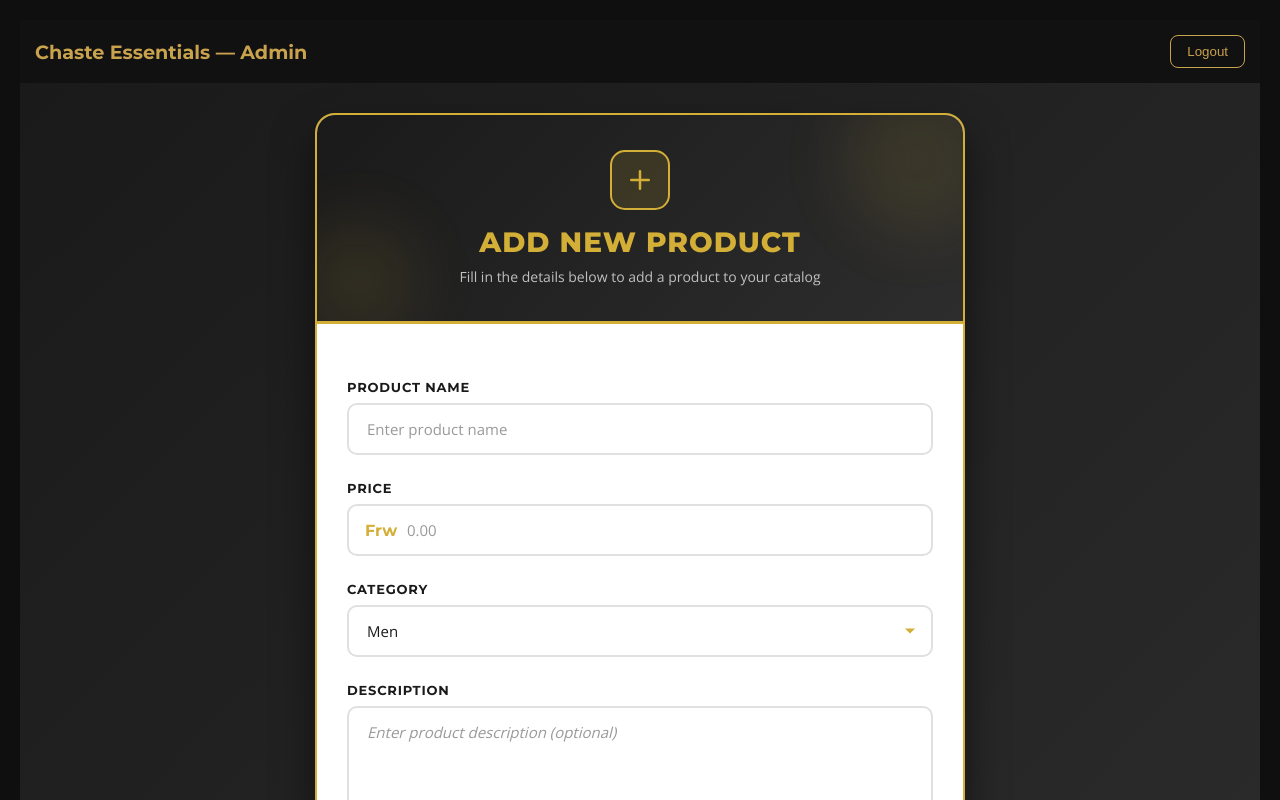
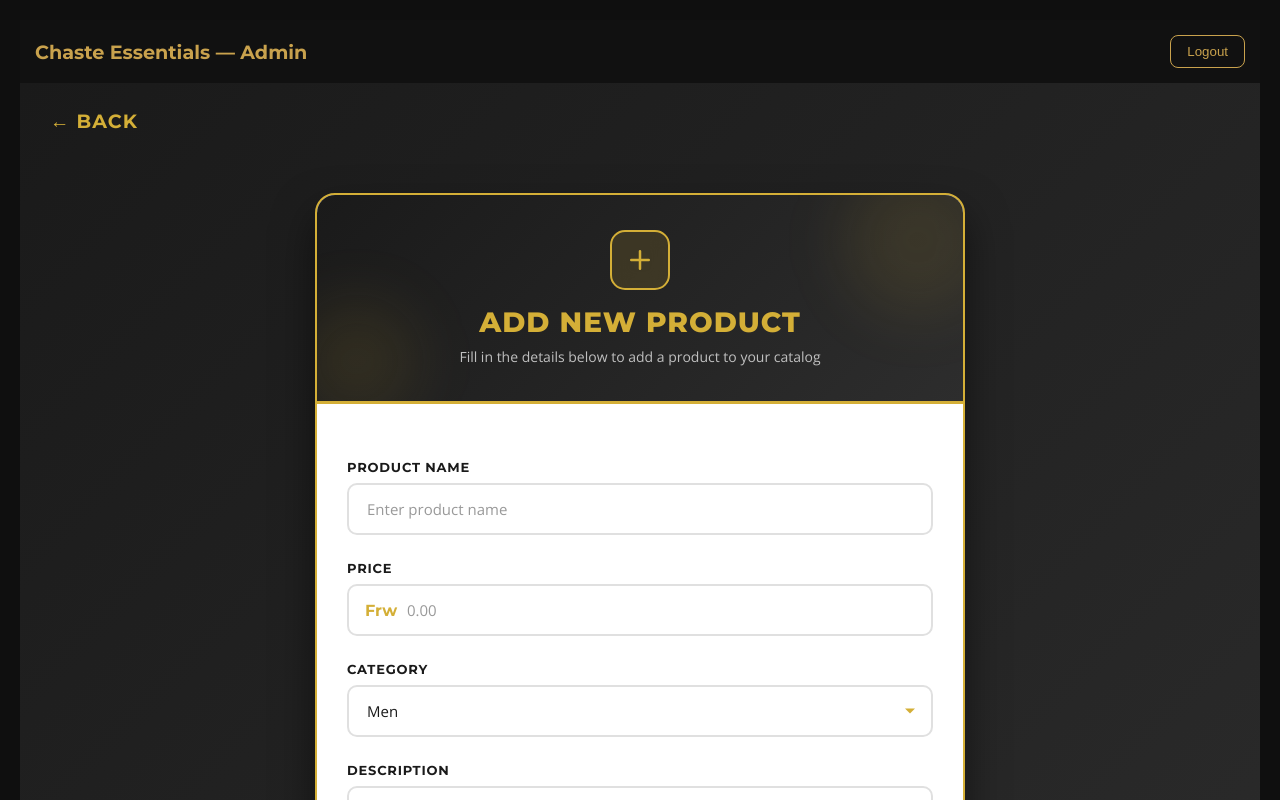
Before and after one commit to Nice-91/Chaste-essentialss, a React (Vite) app: page /admin/products/add in a window 1280 px wide. Shown: the top 800 px of the page. Built offline with nearby package versions, Linux system fonts and the light colour scheme; sample sign-in values are in the browser's storage.

Commit message:
adding back button

```diff
--- a/src/admin/AddProduct.css
+++ b/src/admin/AddProduct.css
@@ -7,12 +7,39 @@
   background: linear-gradient(135deg, #1a1a1a 0%, #2d2d2d 100%);
   padding: 30px 20px;
   font-family: 'Open Sans', sans-serif;
+  position: relative;
+}
+
+/* Back Button */
+.back-button {
+  position: absolute;
+  top: 20px;
+  left: 20px;
+  background: none;
+  border: none;
+  color: #d4af37;
+  font-size: 1.2rem;
+  font-weight: 700;
+  cursor: pointer;
+  font-family: 'Montserrat', sans-serif;
+  transition: color 0.3s ease;
+  z-index: 10;
+  display: flex;
+  align-items: center;
+  gap: 6px;
+  padding: 6px 10px;
+  border-radius: 6px;
+}
+
+.back-button:hover {
+  color: #b8923d;
+  background: rgba(212, 175, 55, 0.15);
 }
 
 /* Card Wrapper */
 .add-product-card {
   max-width: 650px;
-  margin: 0 auto;
+  margin: 80px auto 0 auto; /* Margin top to clear back button */
   background: #ffffff;
   border-radius: 20px;
   overflow: hidden;
@@ -158,7 +185,7 @@
   color: #999;
 }
 
-/* Price Input with Dollar Sign */
+/* Price Input with Currency Sign */
 .price-input-wrapper {
   position: relative;
   padding-left: 0px !important;
--- a/src/admin/AddProduct.jsx
+++ b/src/admin/AddProduct.jsx
@@ -1,6 +1,6 @@
 import React, { useState } from "react";
+import { useNavigate } from "react-router-dom";
 import api from "../utils/api";
-import { useNavigate } from "react-router-dom";
 import "./AddProduct.css";
 
 const AddProduct = () => {
@@ -44,7 +44,6 @@
       data.append("image", form.image);
       data.append("description", form.description || "");
 
-      // Send form data without overriding headers (let axios set multipart/form-data)
       await api.post("products/", data);
 
       alert("Product added successfully!");
@@ -59,6 +58,15 @@
 
   return (
     <div className="add-product-container">
+      {/* Back button on top left */}
+      <button
+        className="back-button"
+        onClick={() => navigate(-1)}
+        aria-label="Go back"
+      >
+        ← Back
+      </button>
+
       <div className="add-product-card">
         <div className="add-product-header">
           <div className="add-product-icon">
--- a/src/admin/Products.css
+++ b/src/admin/Products.css
@@ -1,4 +1,3 @@
-/* Import Google Fonts */
 @import url('https://fonts.googleapis.com/css2?family=Montserrat:wght@400;600;700;800&family=Open+Sans:wght@400;600&display=swap');
 
 /* Main Container */
@@ -7,6 +6,29 @@
   background: linear-gradient(135deg, #1a1a1a 0%, #2d2d2d 100%);
   padding: 40px 20px;
   font-family: 'Open Sans', sans-serif;
+}
+
+/* Back Button */
+.back-button {
+  background: transparent;
+  border: 2px solid #d4af37;
+  color: #d4af37;
+  font-family: 'Montserrat', sans-serif;
+  font-weight: 700;
+  padding: 8px 20px;
+  border-radius: 10px;
+  cursor: pointer;
+  text-transform: uppercase;
+  letter-spacing: 1px;
+  margin-bottom: 20px;
+  transition: all 0.3s ease;
+}
+
+.back-button:hover {
+  background: #d4af37;
+  color: #1a1a1a;
+  box-shadow: 0 4px 12px rgba(212, 175, 55, 0.6);
+  transform: translateY(-2px);
 }
 
 /* Header Section */
--- a/src/pages/Home/Home.css
+++ b/src/pages/Home/Home.css
@@ -93,6 +93,7 @@
   opacity: 0;
   transform: translateY(40px);
   transition: all 1s ease-out;
+  font-family:'open', sans-serif;
 }
 
 .home-content.visible {
@@ -122,7 +123,7 @@
 }
 
 .badge-text {
-  font-family: 'Poppins', sans-serif;
+  font-family: 'open', sans-serif;
   font-size: 0.875rem;
   font-weight: 500;
   color: #FFFFFF;
@@ -130,7 +131,7 @@
 
 /* Main Title */
 .home-title {
-  font-family: 'Open Sans', sans-serif;
+  font-family: 'Montserrat', sans-serif;
   font-size: 3.5rem;
   font-weight: 700;
   line-height: 1.1;
@@ -329,10 +330,10 @@
   }
 
   .trust-item {
-    flex-basis: auto; /* Let width fit content */
-    justify-content: flex-start; /* Icon + text left aligned */
+    flex-basis: auto;
+    justify-content: flex-start;
     text-align: left;
-    width: fit-content; /* shrink-wrap width */
+    width: fit-content;
   }
 
   .btn {
--- a/src/pages/Shop/Shop.css
+++ b/src/pages/Shop/Shop.css
@@ -34,6 +34,7 @@
   font-size: clamp(3rem, 8vw, 6rem);
   font-weight: 800;
   color: #FFFFFF;
+  font-family: 'Montserrat', sans-serif;
 }
 
 .gold-text {
@@ -43,7 +44,7 @@
 }
 
 .hero-description {
-  font-family: 'Poppins', sans-serif;
+  font-family: 'open', sans-serif;
   color: rgba(255,255,255,0.7);
   max-width: 700px;
   margin: 20px auto 0;
@@ -71,6 +72,9 @@
   background: #1a1a1a;
   cursor: pointer;
   transition: transform 0.4s ease;
+  display: block; /* make Link behave like a block */
+  text-decoration: none; /* remove underline */
+  color: inherit; /* inherit text color */
 }
 
 .showcase-card:hover {
@@ -121,11 +125,12 @@
   font-weight: 700;
   color: #FFFFFF; /* WHITE TEXT */
   margin-bottom: 10px;
+  font-family: 'Montserrat', sans-serif;
 }
 
 .card-content p {
-  font-family: 'Poppins', sans-serif;
-  color: rgba(255,255,255,0.9); /* WHITE DESCRIPTION */
+  font-family: 'Open', sans-serif;
+  color: rgba(255,255,255,0.9);
   font-size: 1rem;
   margin-bottom: 25px;
 }
@@ -135,17 +140,18 @@
   display: inline-flex;
   align-items: center;
   gap: 12px;
-  font-family: 'Poppins', sans-serif;
+  font-family: 'open', sans-serif;
   color: #FFFFFF;
   text-transform: uppercase;
   letter-spacing: 1.2px;
   font-size: 0.85rem;
-  text-decoration: none;
+  cursor: pointer;
   transition: all 0.3s ease;
 }
 
 .explore-btn:hover {
   color: #C9A24D;
+  text-decoration: underline;
 }
 
 /* ================= RESPONSIVE ================= */
--- a/src/pages/Shop/Shop.jsx
+++ b/src/pages/Shop/Shop.jsx
@@ -53,8 +53,9 @@
       <section className="categories-showcase">
         <div className="showcase-grid">
           {categories.map((category, index) => (
-            <div
+            <Link
               key={category.id}
+              to={`/shop/${category.id}`}
               className={`showcase-card ${hoveredCard === index ? "active" : ""}`}
               onMouseEnter={() => setHoveredCard(index)}
               onMouseLeave={() => setHoveredCard(null)}
@@ -68,11 +69,11 @@
                 <h2>{category.name}</h2>
                 <p>{category.description}</p>
 
-                <Link to={`/shop/${category.id}`} className="explore-btn">
+                <span className="explore-btn">
                   Explore All Products →
-                </Link>
+                </span>
               </div>
-            </div>
+            </Link>
           ))}
         </div>
       </section>
```
